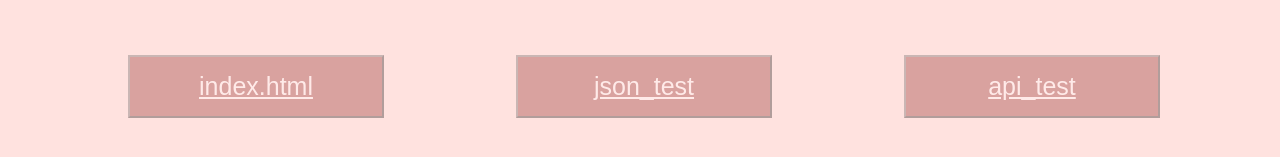
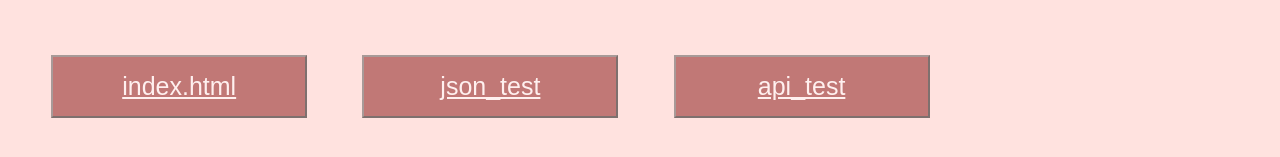
Before and after one commit to underscoreangie/cse-4050, a plain HTML site: page project.html in a window 1280 px wide. Shown: the part 621-778 px from the top of the page. Drawn offline with Linux system fonts and the light colour scheme.

Commit message:
update style.css

```diff
--- a/style.css
+++ b/style.css
@@ -35,14 +35,15 @@ section{
     width:50%;
     margin-top: 5%;
 }
-
 .button,
 .button2,
-.button3 {
+.button3,
+.button4,
+.button5 {
     background-color: rgb(133, 16, 16);
     color: white;
     padding: 15px 15px;
-    margin-left: 10%;
+    margin-left: 4%;
     width:20%;
     margin-top: 3%;
     text-align: center;
@@ -51,11 +52,13 @@ section{
     text-decoration: none;
     font-size: 25px;
     cursor: pointer;
-    opacity: 0.3;
+    opacity: 0.5;
  }
 
  .button:hover,
  .button2:hover,
- .button3:hover {
+ .button3:hover,
+ .button4:hover,
+ .button5:hover {
    opacity: 1;
  }
```
